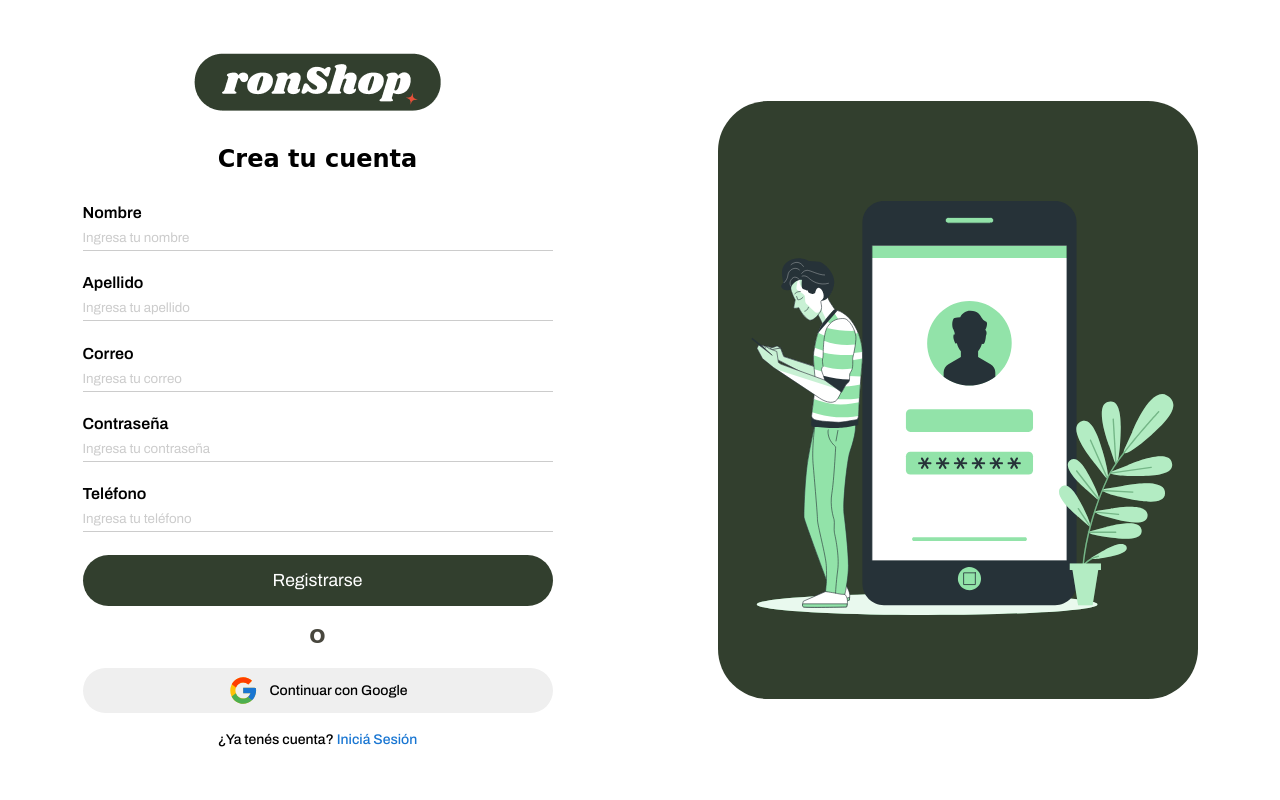
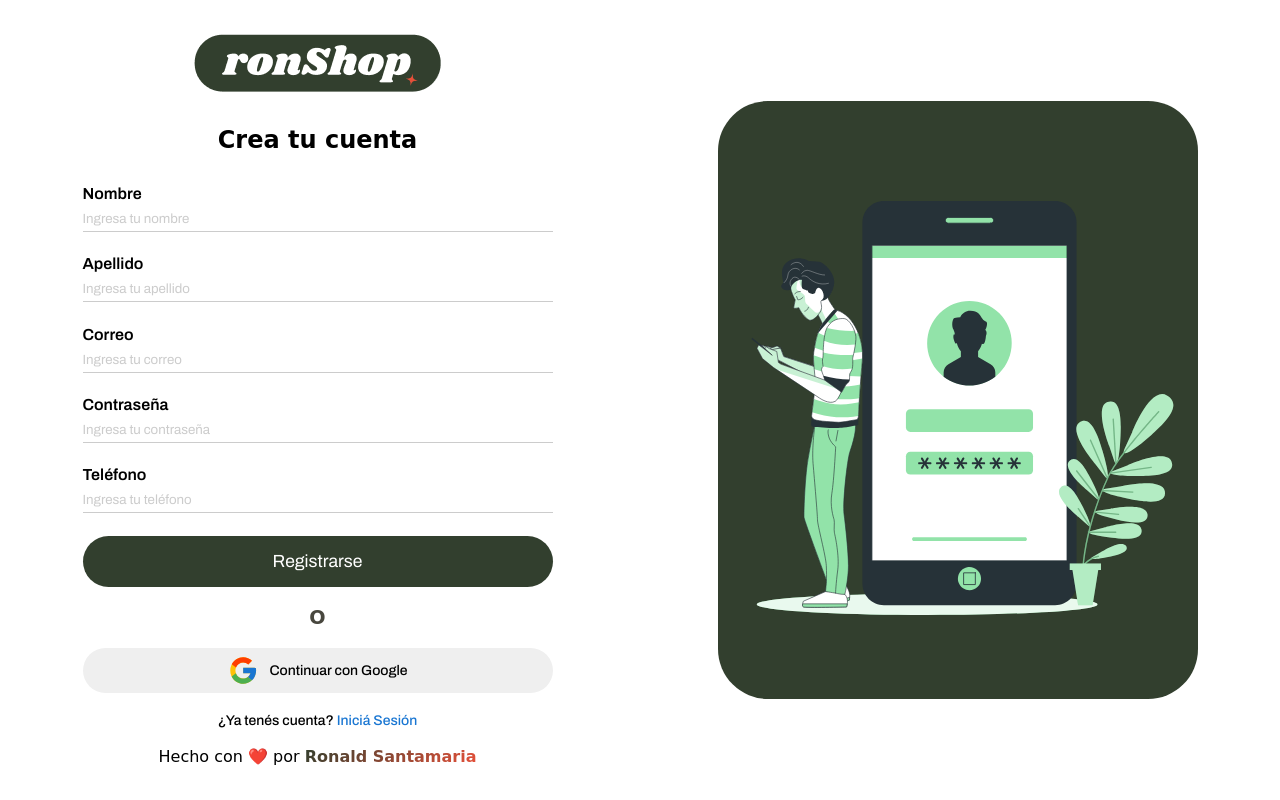
Before and after one commit to RonaldS06/IntegradorJavascript-Nucba, a plain HTML site: page pages/register.html in a window 1280 px wide. Drawn offline with Linux system fonts and the light colour scheme; a web font is replaced by a local one.

Commit message:
actualizacion

```diff
--- a/assets/styles.css
+++ b/assets/styles.css
@@ -535,6 +535,17 @@ footer form .inbox input + .btn-sub {
   font-size: 14px;
   font-weight: 500;
 }
+.footer__text {
+  text-align: center;
+}
+.text--gradient {
+  background: linear-gradient(135deg, #323f2e 0%, #e65039 100%);
+  background-clip: text;
+  color: transparent;
+  -webkit-background-clip: text;
+  font-weight: 600;
+}
+
 .form--redirect a {
   font-family: archivo;
   color: #1976d2;
--- a/pages/register.html
+++ b/pages/register.html
@@ -110,6 +110,9 @@
                 ¿Ya tenés cuenta?
                 <a class="link--gradient" href="./login.html">Iniciá Sesión</a>
               </p>
+              <p class="footer__text">
+                Hecho con ❤️ por <a href="https://www.linkedin.com/in/ronald-santamar%C3%ADa-pizarro-9b538221a/" class="text--gradient">Ronald Santamaria</a>
+              </p>
             </form>
           </div>
         </section>
@@ -120,11 +123,5 @@
         </section>
       </div>
     </main>
-
-    <!--     <footer>
-            <p class="footer__text">
-        Hecho con ❤️ en <span class="text--gradient">NUCBA</span>
-      </p>
-    </footer> -->
   </body>
 </html>
```
